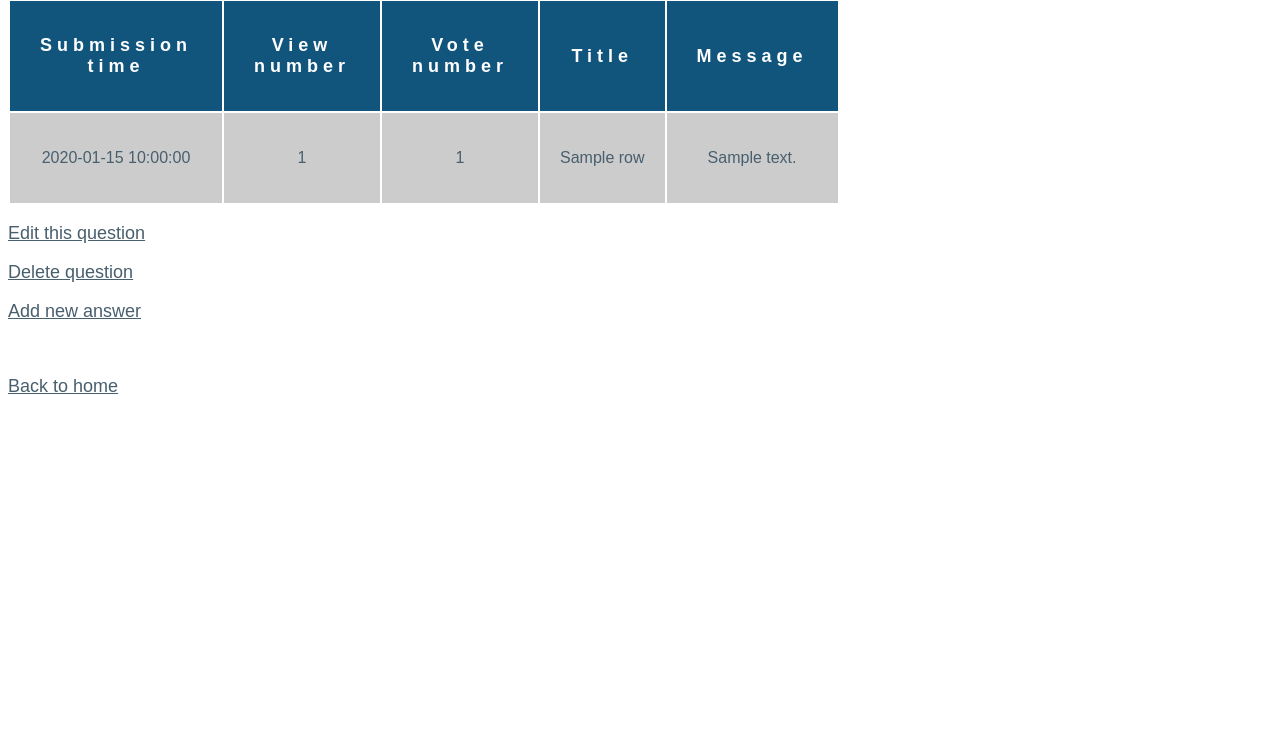
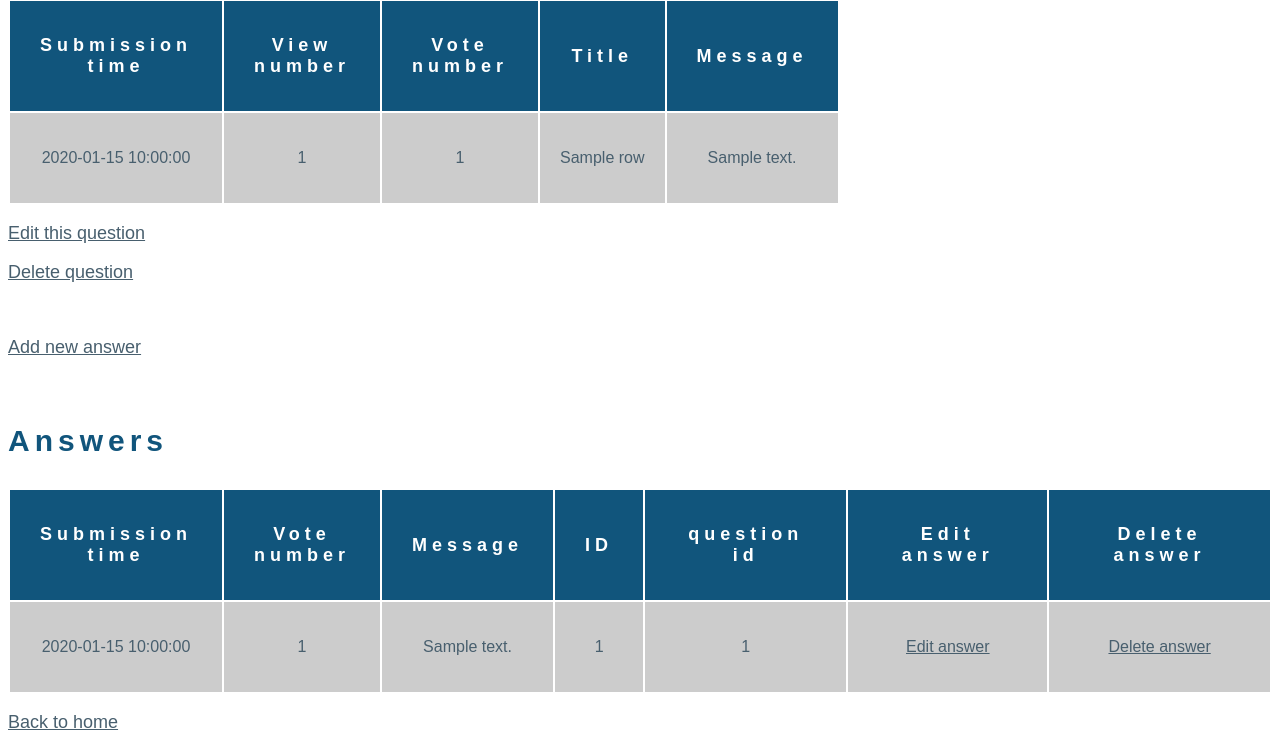
Before and after one commit to fkcreates/ask-mate-app-2, a Flask app: template templates/display_question.html in a window 1280 px wide. Shown: the part 190-941 px from the top of the page. Before the commit the page ends 584 px from the top, so only its background shows below. Run offline with Flask 2, Linux system fonts and the light colour scheme; the template is opened without the code that fills it: most values are stand-ins (such as "Sample title", 1, 10 or a date in 2020).

Commit message:
user can now delete an answer

```diff
--- a/server.py
+++ b/server.py
@@ -16,9 +16,11 @@ def list_question():
 @app.route('/question/<int:question_id>')
 def display_question(question_id):
     question = data_manager.display_question(question_id)
+    answers = data_manager.list_answers_for_question(question_id)
     return render_template("display_question.html",
                            question_id=question_id,
                            question=question,
+                           answers=answers,
                            title="Display question")
 
 
@@ -139,7 +141,8 @@ def edit_question(question_id):
 
     data_manager.edit_question(question_id, edited_title, edited_message)
 
-    return redirect(url_for("display_question", question_id=question_id))
+    return redirect(url_for("display_question",
+                            question_id=question_id))
 
     """
     itt tud a user editalni, azaz egy UPDATE query kell sqlbol,
@@ -319,8 +322,14 @@ def edit_answer(answer_id):
     pass
 
 
-@app.route('/answer/<answer_id>/are-you-sure', methods=["GET"])
+@app.route('/answer/<int:answer_id>/are-you-sure', methods=["GET"])
 def confirm_delete_answer(answer_id):
+    question_id = request.args.get("question_id")
+    return render_template("confirm_delete_answer.html",
+                           answer_id=answer_id,
+                           question_id=question_id,
+                           title="Are you sure you want to delete this answer?")
+
     """
     UGYANAZ, MINT A DELETE QUESTIONNEL, CSAK ANSWER
 
@@ -332,11 +341,17 @@ def confirm_delete_answer(answer_id):
                            question_id=question_id,
                            title="Are you sure you want to delete this answer?")"""
 
-    pass
 
+@app.route('/answer/<int:answer_id>/delete', methods=["GET", "POST"])
+def delete_answer(answer_id):
 
-@app.route('/answer/<answer_id>/delete', methods=["POST"])
-def delete_answer(answer_id):
+    question_id = request.args.get("question_id")
+
+    data_manager.delete_answer(answer_id)
+
+    return redirect(url_for("display_question",
+                            question_id=question_id))
+
     """
     UGYANAZ, MINT A DELETE QUESTIONNEL, CSAK ANSWER
 
@@ -348,8 +363,6 @@ def delete_answer(answer_id):
 
     return redirect(url_for("display_question", question_id=question_id))"""
 
-    pass
-
 
 if __name__ == "__main__":
     app.run(
--- a/templates/display_question.html
+++ b/templates/display_question.html
@@ -32,8 +32,36 @@
 </table>
     <p><a href="{{ url_for('route_edit_question', question_id=question_id) }}">Edit this question</a></p>
     <p><a href="{{ url_for('confirm_delete_question', question_id=question_id) }}">Delete question</a></p>
+    <br>
     <p><a href="{{ url_for('route_new_answer', question_id=question_id) }}">Add new answer</a></p>
     <br>
-    <p><a href="{{ url_for('list_question') }}">Back to home</a></p>
+        <h3>Answers</h3>
+<table>
+    <thead>
+        <tr>
+            <th>Submission<br>time</th>
+            <th>Vote<br>number</th>
+            <th>Message</th>
+            <th>ID</th>
+            <th>question id</th>
+            <th>Edit answer</th>
+            <th>Delete answer</th>
+        </tr>
+    </thead>
+    <tbody>
+    {% for answer in answers %}
+        <tr>
+            <td>{{ answer["submission_time"] }}</td>
+            <td>{{ answer["vote_number"] }}</td>
+            <td>{{ answer["message"] }}</td>
+            <td>{{ answer["id"] }}</td>
+            <td>{{ answer["question_id"] }}</td>
+            <td><a href="{{ url_for('route_edit_answer', answer_id=answer["id"]) }}">Edit answer</a></td>
+            <td><a href="{{ url_for('confirm_delete_answer', answer_id=answer["id"], question_id=answer["question_id"]) }}">Delete answer</a></td>
+        </tr>
+    {% endfor %}
+    </tbody>
+</table>
+<p><a href="{{ url_for('list_question') }}">Back to home</a></p>
 
 {% endblock %}
```
Also changed, not shown: data_manager.py (+29 -2 lines).
